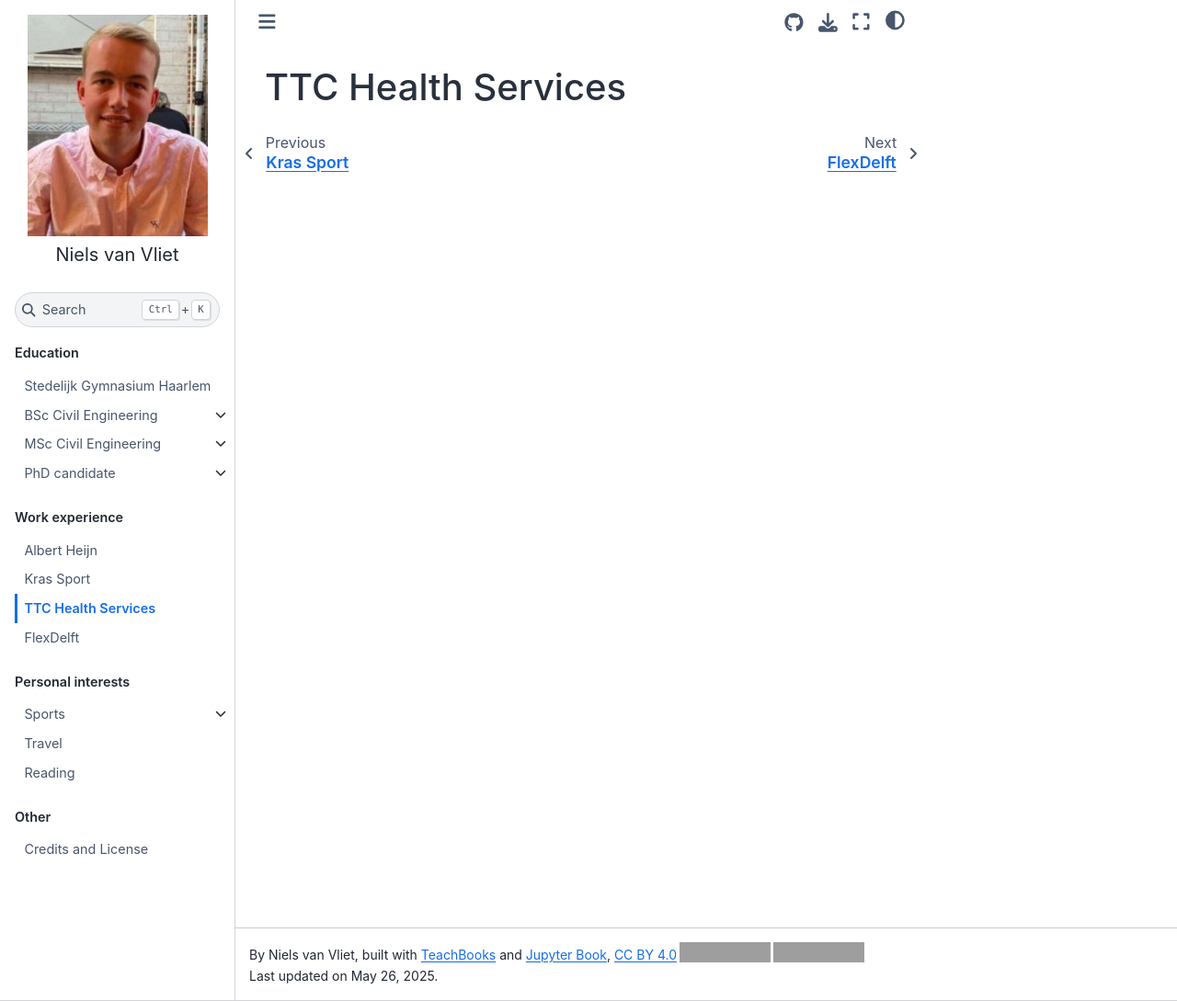
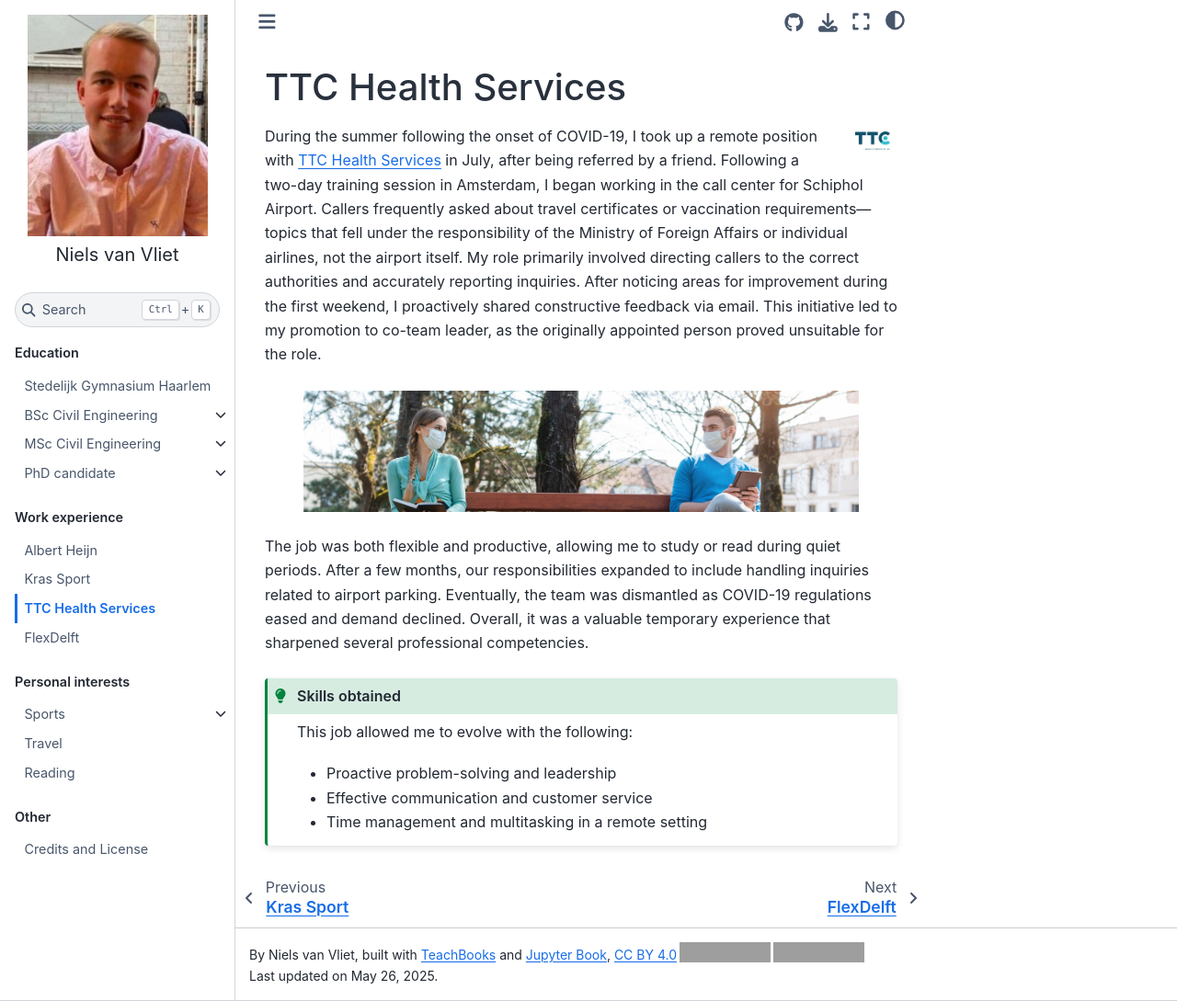
Before and after one commit to navanvliet/navanvliet, a Jupyter Book: the page built from book/Workexperience/TTC/TTC.md, in a window 1280 px wide and 1089 px high. Shown: the whole window at 92% size. Built offline with Jupyter Book 1.0.4 settings and Sphinx 7.4.7 and the Sphinx Book theme 1.1.4, drawn with Linux system fonts in a browser that asks for light colours; comment, search, counter and statistics services are not loaded; grey boxes are pictures that could not be loaded.

Commit message:
ttc health services

````diff
--- a/book/Workexperience/TTC/TTC.md
+++ b/book/Workexperience/TTC/TTC.md
@@ -1 +1,28 @@
 # TTC Health Services
+
+```{figure} ../Figures/TTC_Logo.png
+---
+name: TTC_Logo
+scale: 20%
+align: right
+---
+```
+During the summer following the onset of COVID-19, I took up a remote position with [TTC Health Services](https://www.ttchs.com/) in July, after being referred by a friend. Following a two-day training session in Amsterdam, I began working in the call center for Schiphol Airport. Callers frequently asked about travel certificates or vaccination requirements—topics that fell under the responsibility of the Ministry of Foreign Affairs or individual airlines, not the airport itself. My role primarily involved directing callers to the correct authorities and accurately reporting inquiries. After noticing areas for improvement during the first weekend, I proactively shared constructive feedback via email. This initiative led to my promotion to co-team leader, as the originally appointed person proved unsuitable for the role.
+
+```{figure} ../Figures/ttc_health_services_cover.jpeg
+---
+name: TTC_cover
+width: 90%
+align: center
+---
+```
+
+The job was both flexible and productive, allowing me to study or read during quiet periods. After a few months, our responsibilities expanded to include handling inquiries related to airport parking. Eventually, the team was dismantled as COVID-19 regulations eased and demand declined. Overall, it was a valuable temporary experience that sharpened several professional competencies.
+
+```{admonition} Skills obtained
+:class: tip
+This job allowed me to evolve with the following:
+- Proactive problem-solving and leadership
+- Effective communication and customer service
+- Time management and multitasking in a remote setting
+```
````
Also changed, not shown: book/Workexperience/Figures/TTC_Logo.png (added), book/Workexperience/Figures/ttc_health_services_cover.jpeg (added).
